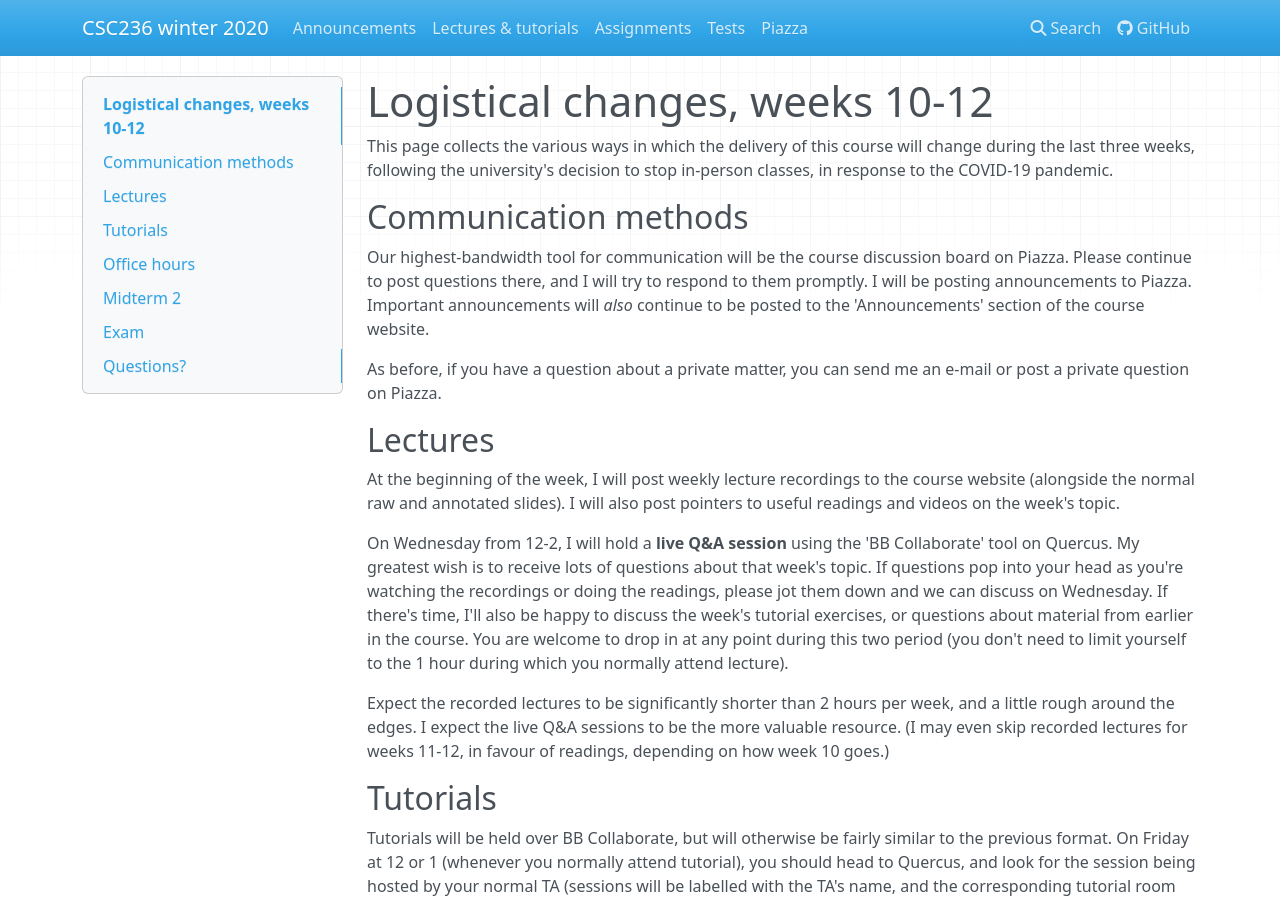
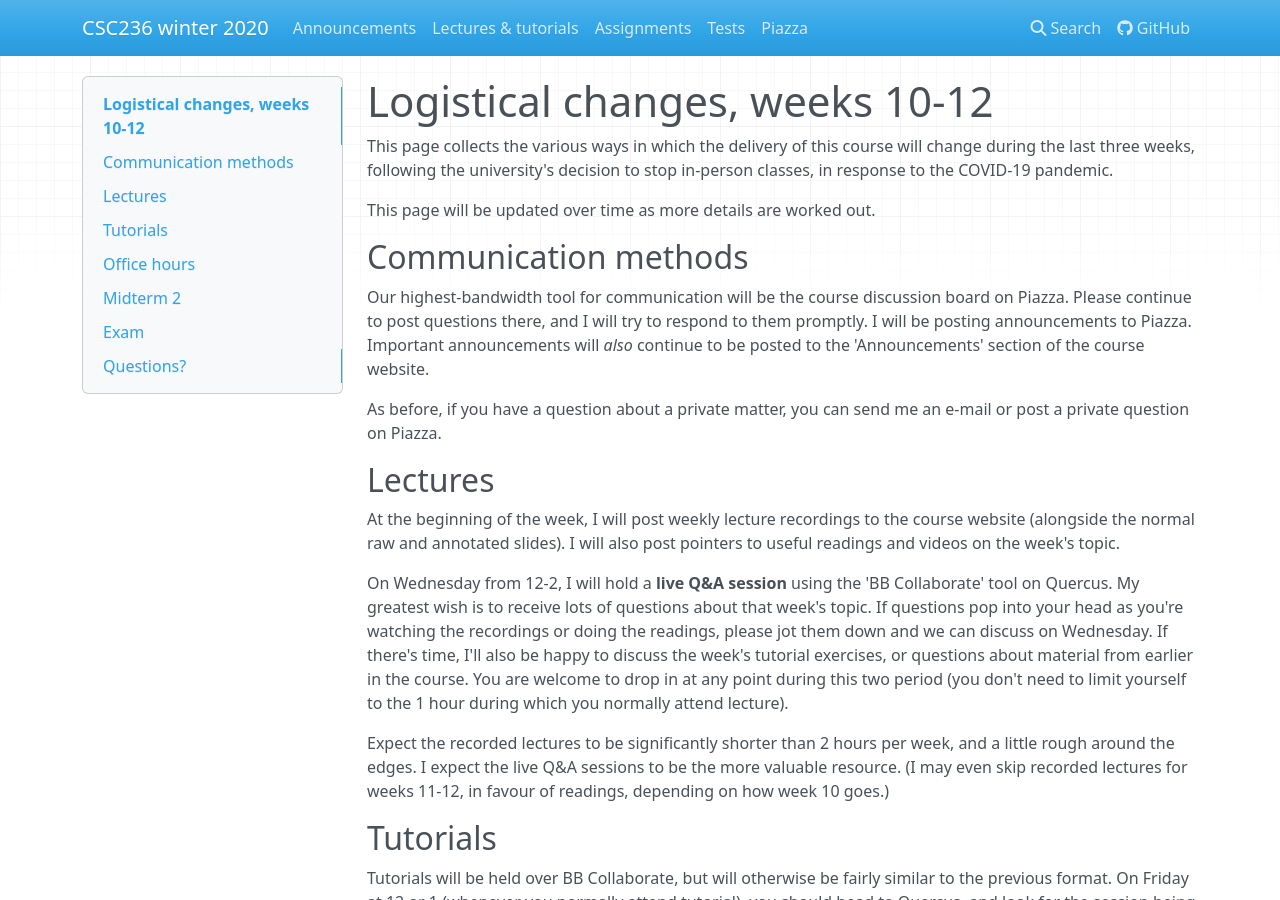
Before and after one commit to colinmorris/csc236, an MkDocs documentation site: the page built from docs/last3weeks.md, in a window 1280 px wide and 900 px high. Built offline with MkDocs 1.6.1, drawn with Linux system fonts in a browser that asks for light colours; nearby versions of some CDN libraries.

Commit message:
sentence

```diff
--- a/docs/last3weeks.md
+++ b/docs/last3weeks.md
@@ -1,6 +1,8 @@
 # Logistical changes, weeks 10-12
 
 This page collects the various ways in which the delivery of this course will change during the last three weeks, following the university's decision to stop in-person classes, in response to the COVID-19 pandemic.
+
+This page will be updated over time as more details are worked out.
 
 ## Communication methods
 
```
